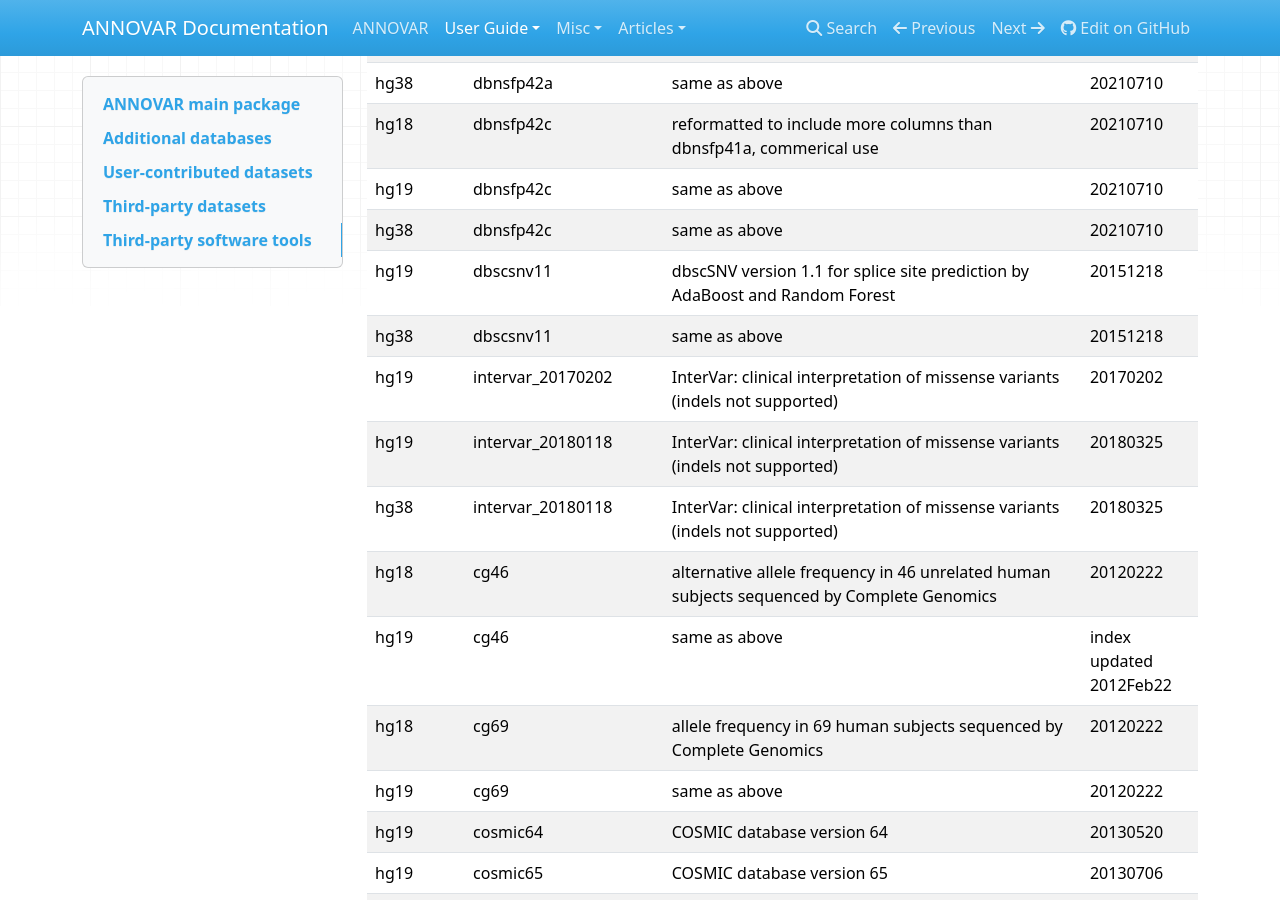
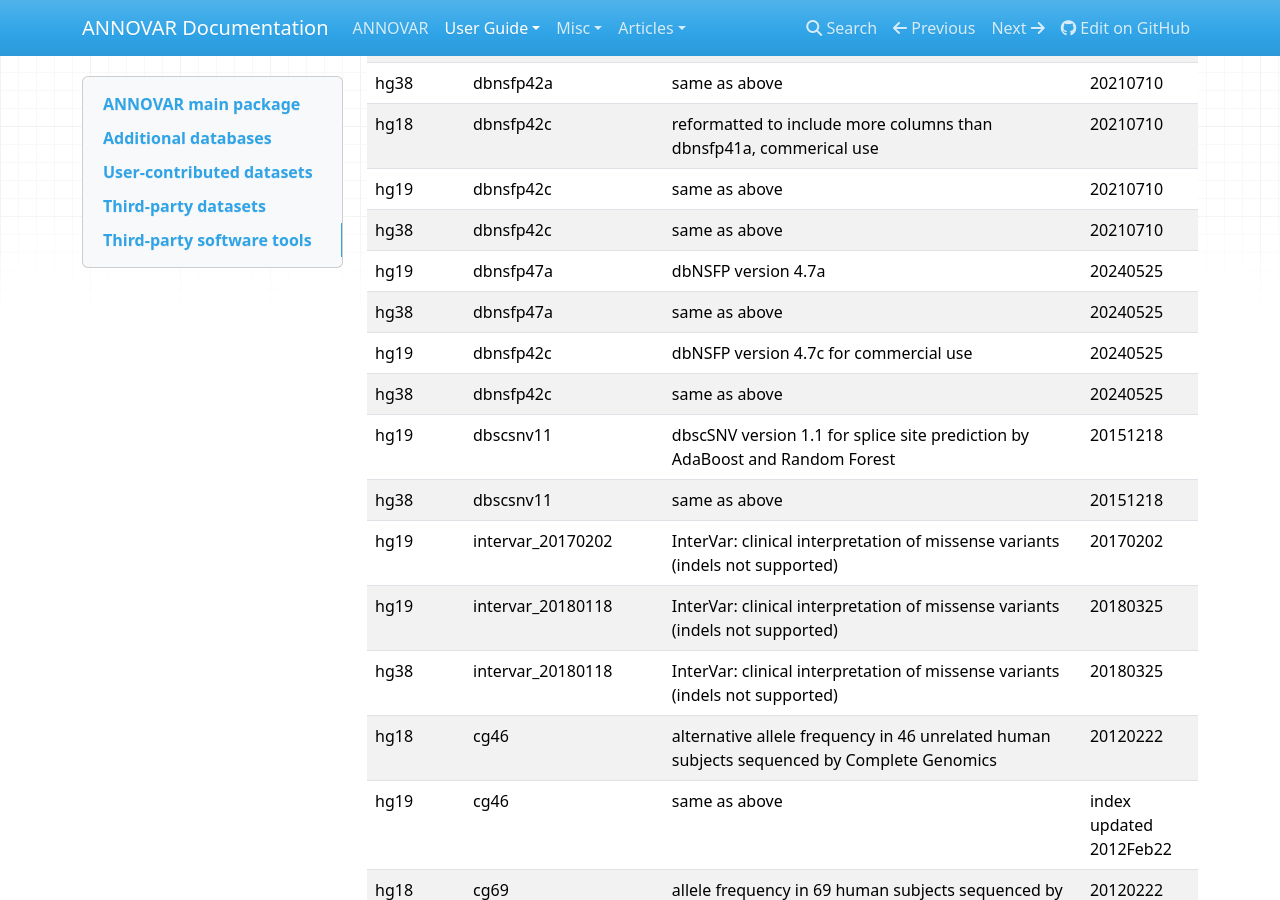
Before and after one commit to WGLab/doc-ANNOVAR, an MkDocs documentation site: the page built from docs/user-guide/download.md, in a window 1280 px wide and 900 px high, scrolled down 3106 px. Built offline with MkDocs 1.6.1, drawn with Linux system fonts in a browser that asks for light colours; nearby versions of some CDN libraries; comment, search, counter and statistics services are not loaded; some of the changed text lies outside the part shown.

Commit message:
Update download.md

```diff
--- a/docs/user-guide/download.md
+++ b/docs/user-guide/download.md
@@ -70,6 +70,10 @@ NOTE: several whole-genome databases (cadd, cadd13, fathmm, dann, eigen, gerp++,
 | hg18 | dbnsfp42c | reformatted to include more columns than dbnsfp41a, commerical use | 20210710 |
 | hg19 | dbnsfp42c | same as above | 20210710 |
 | hg38 | dbnsfp42c | same as above | 20210710 |
+| hg19 | dbnsfp47a | dbNSFP version 4.7a | 20240525 |
+| hg38 | dbnsfp47a | same as above | 20240525 |
+| hg19 | dbnsfp42c | dbNSFP version 4.7c for commercial use | 20240525 |
+| hg38 | dbnsfp42c | same as above | 20240525 |
 | hg19 | dbscsnv11 | dbscSNV version 1.1 for splice site prediction by AdaBoost and Random Forest | 20151218 |
 | hg38 | dbscsnv11 | same as above | 20151218 |
 | hg19 | intervar_20170202 | InterVar: clinical interpretation of missense variants (indels not supported)| 20170202 |
@@ -174,6 +178,8 @@ NOTE: several whole-genome databases (cadd, cadd13, fathmm, dann, eigen, gerp++,
 | hg38 | avsnp147 | dbSNP147 with allelic splitting and left-normalization | 20160606 |
 | hg19 | avsnp150 | dbSNP150 with allelic splitting and left-normalization | 20170929 |
 | hg38 | avsnp150 | dbSNP150 with allelic splitting and left-normalization | 20170929 |
+| hg19 | avsnp151 | dbSNP151 with allelic splitting | 20240525 |
+| hg38 | avsnp151 | dbSNP151 with allelic splitting | 20240525 |
 | hg18 | snp128NonFlagged | dbSNP with ANNOVAR index files, after removing those flagged SNPs (SNPs < 1% minor allele frequency (MAF) (or unknown), mapping only once to reference assembly, flagged in dbSnp as "clinically associated") | 20120524 |
 | hg18 | snp129NonFlagged | same as above | 20120524 |
 | hg18 | snp130NonFlagged | same as above | 20120524 |
```
